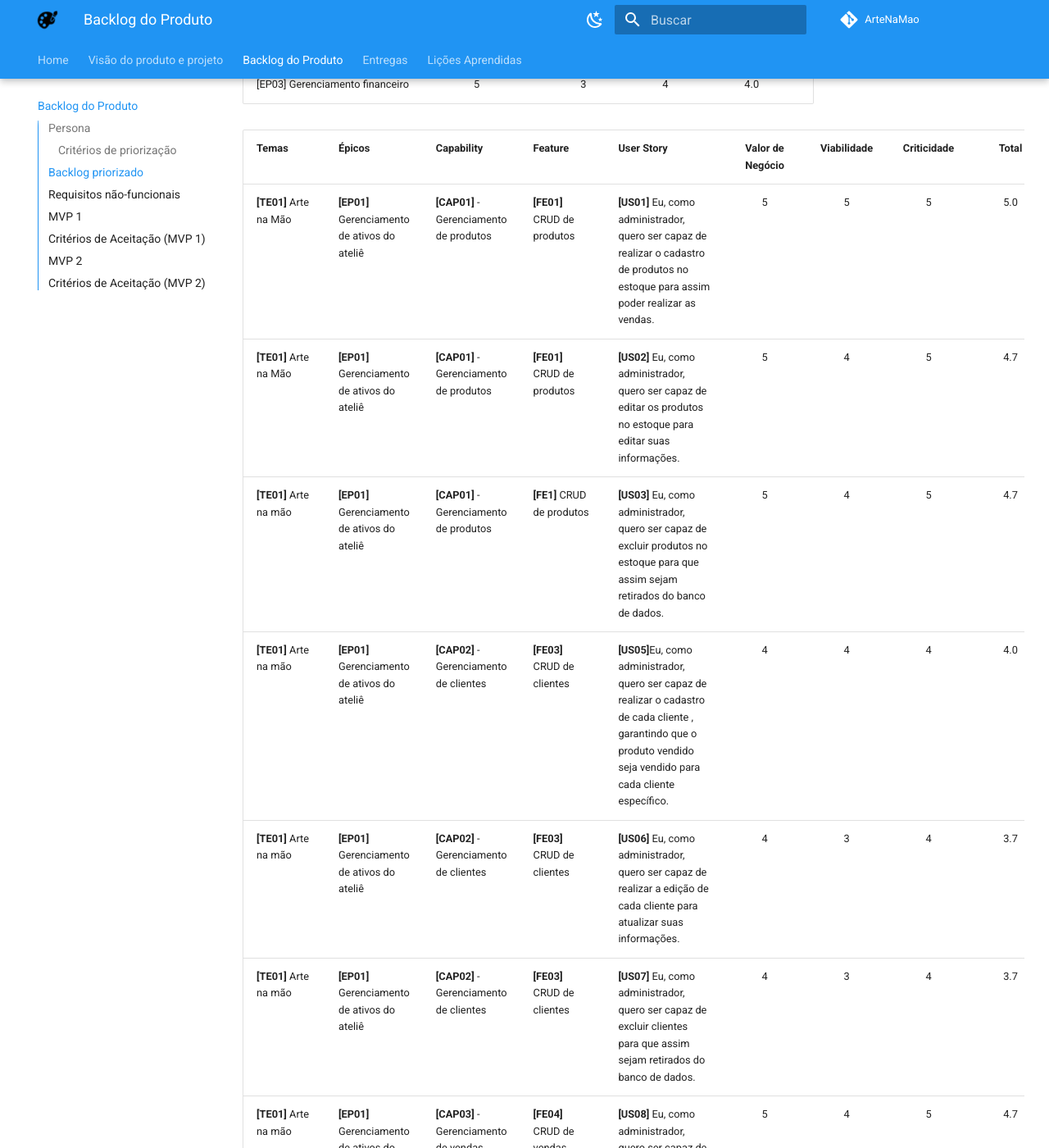
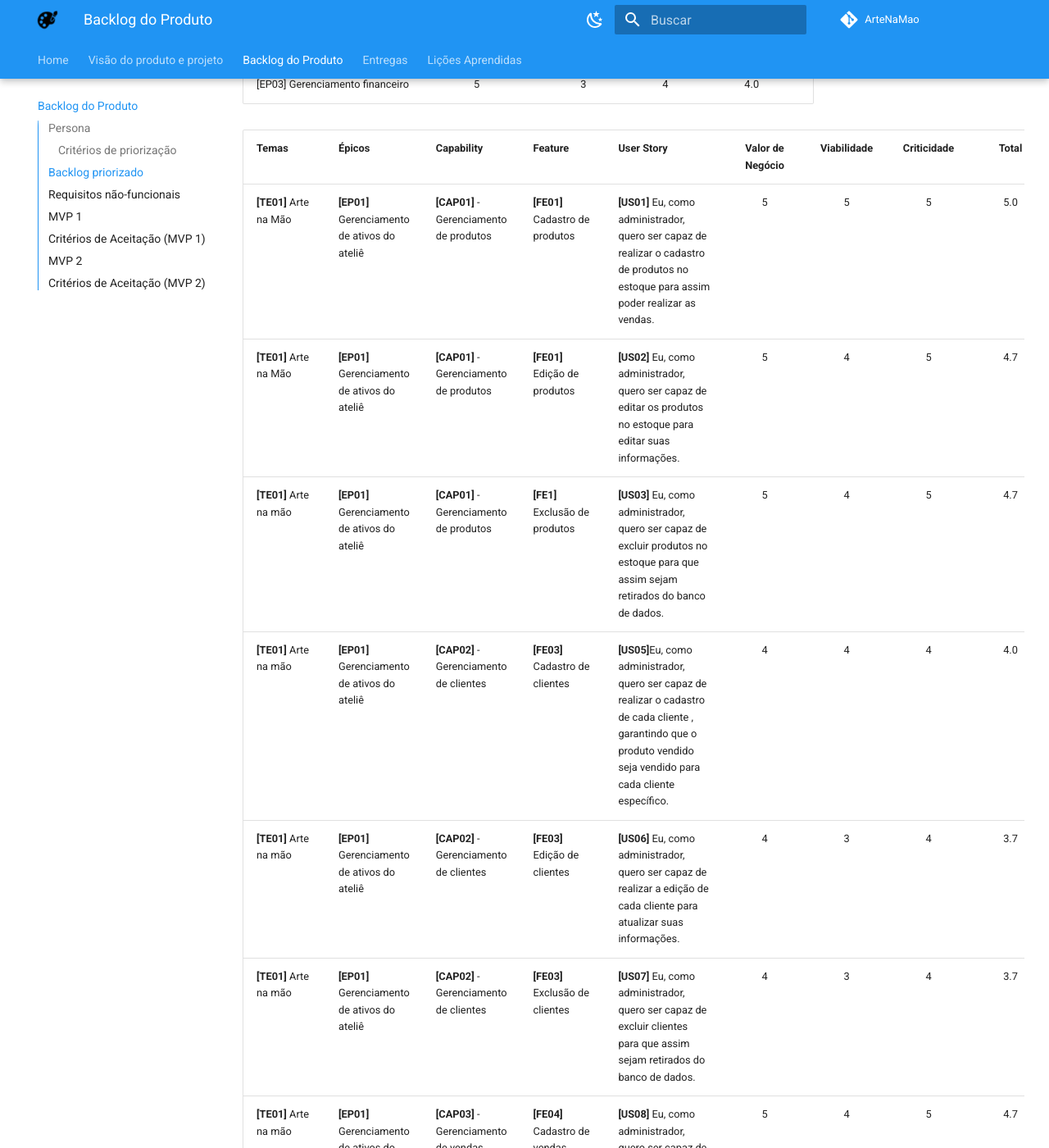
Before and after one commit to mdsreq-fga-unb/2023.2-ArteNaMao, an MkDocs documentation site: the page built from docs/backlog-do-produto/backlog-do-produto.md, in a window 1280 px wide and 1400 px high, scrolled down 1898 px. Shown: the whole window at 82% size. Built offline with MkDocs 1.6.1 and Material for MkDocs 9.7.7, drawn with Linux system fonts in a browser that asks for light colours; comment, search, counter and statistics services are not loaded; some of the changed text lies outside the part shown.

Commit message:
Fix general issues

```diff
--- a/docs/backlog-do-produto/backlog-do-produto.md
+++ b/docs/backlog-do-produto/backlog-do-produto.md
@@ -101,19 +101,19 @@ Nossos critérios vão de 1 a 5 e seu valor "total" é calculado pela média dos
 
 | Temas | Épicos | Capability | Feature | User Story | Valor de Negócio | Viabilidade | Criticidade | Total |
 | -------------------------------------- | ---------------------------------------------- | ---------------------------------------------    |----------------------------------------------- | ---------------------------------------------------------------------------------------------------------------------------------------------------------------------------------------------------------------------------------------------------------------------------------------------------------------- | :--------------------------------------------------------------------------------------------------------------------------------------------------------------------: | :---------: | :---------: | :---: |
-| <b>[TE01]</b> Arte na Mão         | <b>[EP01]</b> Gerenciamento de ativos do ateliê   |        <b>[CAP01]</b> - Gerenciamento de produtos  |   <b>[FE01]</b> CRUD de produtos    | <b>[US01]</b> Eu, como administrador, quero ser capaz de realizar o cadastro de produtos no estoque para assim poder realizar as vendas.|5      |     5     |     5     |  5.0  |
-| <b>[TE01]</b> Arte na Mão         | <b>[EP01]</b> Gerenciamento de ativos do ateliê   |        <b>[CAP01]</b> - Gerenciamento de produtos  |   <b>[FE01]</b> CRUD de produtos    | <b>[US02]</b> Eu, como administrador, quero ser capaz de editar os  produtos no estoque para editar suas informações.                                                      |5      |     4     |     5     |  4.7  |
-| <b>[TE01]</b> Arte na mão          | <b>[EP01]</b> Gerenciamento de ativos do ateliê   | <b>[CAP01]</b> - Gerenciamento de produtos   |   <b>[FE1]</b> CRUD de produtos          | <b>[US03]</b> Eu, como administrador, quero ser capaz de excluir produtos no estoque para que assim sejam retirados do banco de dados.                                                            |5      |     4     |     5     |  4.7  |
-| <b>[TE01]</b> Arte na mão         | <b>[EP01]</b>  Gerenciamento de ativos do ateliê   | <b>[CAP02]</b> - Gerenciamento de clientes     |   <b>[FE03]</b> CRUD de clientes        | <b>[US05]</b>Eu, como administrador, quero ser capaz de realizar o cadastro de cada cliente , garantindo que o produto vendido seja vendido para cada cliente específico.|4      |     4     |     4     |  4.0|
-| <b>[TE01]</b> Arte na mão         | <b>[EP01]</b>  Gerenciamento de ativos do ateliê  | <b>[CAP02]</b> - Gerenciamento de clientes  |   <b>[FE03]</b> CRUD de clientes          | <b>[US06]</b> Eu, como administrador, quero ser capaz de realizar a edição de cada cliente para atualizar suas informações.                                                |      4     |     3     |     4     |  3.7  |
-| <b>[TE01]</b> Arte na mão | <b>[EP01]</b> Gerenciamento de ativos do ateliê  | <b>[CAP02]</b> - Gerenciamento de clientes    |   <b>[FE03]</b> CRUD de clientes           | <b>[US07]</b>  Eu, como administrador, quero ser capaz de excluir clientes para que assim sejam retirados do banco de dados.                                                            |4     |     3     |     4     |  3.7  |
-| <b>[TE01]</b> Arte na mão | <b>[EP01]</b> Gerenciamento de ativos do ateliê  |       <b>[CAP03]</b> - Gerenciamento de vendas   |   <b>[FE04]</b> CRUD de vendas      | <b>[US08]</b> Eu, como administrador, quero ser capaz de realizar o cadastro de cada venda , garantindo que o produto vendido seja retirado do estoque.                                         |                                                                     5                                                                                   |     4     |     5     |  4.7  |
-| <b>[TE01]</b> Arte na mão | <b>[EP01]</b> Gerenciamento de ativos do ateliê   |  <b>[CAP03]</b> - Gerenciamento de vendas      |   <b>[FE04]</b> CRUD de vendas        | <b>[US09]</b> Eu, como administrador, quero ser capaz de realizar a edição de cada venda realizada para assim atualizar suas informações.                             |                                                                           5                                                                                   |     3     |     5     |  4.3  |
-| <b>[TE01]</b> Arte na mão | <b>[EP01]</b> Gerenciamento de ativos do ateliê   |  <b>[CAP03]</b> - Gerenciamento de vendas      |   <b>[FE04]</b> CRUD de vendas        | <b>[US10]</b> Eu, como administrador, quero ser capaz de realizar a exclusão de cada venda realizada para assim ser excluida no banco de dados.                             |                                5 |     3     |     5     |  4.3  |
+| <b>[TE01]</b> Arte na Mão         | <b>[EP01]</b> Gerenciamento de ativos do ateliê   |        <b>[CAP01]</b> - Gerenciamento de produtos  |   <b>[FE01]</b> Cadastro de produtos    | <b>[US01]</b> Eu, como administrador, quero ser capaz de realizar o cadastro de produtos no estoque para assim poder realizar as vendas.|5      |     5     |     5     |  5.0  |
+| <b>[TE01]</b> Arte na Mão         | <b>[EP01]</b> Gerenciamento de ativos do ateliê   |        <b>[CAP01]</b> - Gerenciamento de produtos  |   <b>[FE01]</b> Edição de produtos    | <b>[US02]</b> Eu, como administrador, quero ser capaz de editar os  produtos no estoque para editar suas informações.                                                      |5      |     4     |     5     |  4.7  |
+| <b>[TE01]</b> Arte na mão          | <b>[EP01]</b> Gerenciamento de ativos do ateliê   | <b>[CAP01]</b> - Gerenciamento de produtos   |   <b>[FE1]</b> Exclusão de produtos          | <b>[US03]</b> Eu, como administrador, quero ser capaz de excluir produtos no estoque para que assim sejam retirados do banco de dados.                                                            |5      |     4     |     5     |  4.7  |
+| <b>[TE01]</b> Arte na mão         | <b>[EP01]</b>  Gerenciamento de ativos do ateliê   | <b>[CAP02]</b> - Gerenciamento de clientes     |   <b>[FE03]</b> Cadastro de clientes        | <b>[US05]</b>Eu, como administrador, quero ser capaz de realizar o cadastro de cada cliente , garantindo que o produto vendido seja vendido para cada cliente específico.|4      |     4     |     4     |  4.0|
+| <b>[TE01]</b> Arte na mão         | <b>[EP01]</b>  Gerenciamento de ativos do ateliê  | <b>[CAP02]</b> - Gerenciamento de clientes  |   <b>[FE03]</b> Edição de clientes          | <b>[US06]</b> Eu, como administrador, quero ser capaz de realizar a edição de cada cliente para atualizar suas informações.                                                |      4     |     3     |     4     |  3.7  |
+| <b>[TE01]</b> Arte na mão | <b>[EP01]</b> Gerenciamento de ativos do ateliê  | <b>[CAP02]</b> - Gerenciamento de clientes    |   <b>[FE03]</b> Exclusão de clientes           | <b>[US07]</b>  Eu, como administrador, quero ser capaz de excluir clientes para que assim sejam retirados do banco de dados.                                                            |4     |     3     |     4     |  3.7  |
+| <b>[TE01]</b> Arte na mão | <b>[EP01]</b> Gerenciamento de ativos do ateliê  |       <b>[CAP03]</b> - Gerenciamento de vendas   |   <b>[FE04]</b> Cadastro de vendas      | <b>[US08]</b> Eu, como administrador, quero ser capaz de realizar o cadastro de cada venda , garantindo que o produto vendido seja retirado do estoque.                                         |                                                                     5                                                                                   |     4     |     5     |  4.7  |
+| <b>[TE01]</b> Arte na mão | <b>[EP01]</b> Gerenciamento de ativos do ateliê   |  <b>[CAP03]</b> - Gerenciamento de vendas      |   <b>[FE04]</b> Edição de vendas        | <b>[US09]</b> Eu, como administrador, quero ser capaz de realizar a edição de cada venda realizada para assim atualizar suas informações.                             |                                                                           5                                                                                   |     3     |     5     |  4.3  |
+| <b>[TE01]</b> Arte na mão | <b>[EP01]</b> Gerenciamento de ativos do ateliê   |  <b>[CAP03]</b> - Gerenciamento de vendas      |   <b>[FE04]</b> Exclusão de vendas        | <b>[US10]</b> Eu, como administrador, quero ser capaz de realizar a exclusão de cada venda realizada para assim ser excluida no banco de dados.                             |                                5 |     3     |     5     |  4.3  |
 | <b>[TE01]</b> Arte na mão        | <b>[EP01]</b> Gerenciamento de ativos do ateliê | <b>[CAP03]</b> - Gerenciamento de vendas |   <b>[FE04]</b> Histórico de transações | <b>[US12]</b> Eu, como administrador, quero ser capaz de visualizar um histórico de vendas em ordem cronológica para assim ter um controle melhor das transações/vendas.| 4                                                                                   |     3     |     3     |  3.3  |
-| <b>[TE01]</b> Arte na mão        | <b>[EP03]</b> Gerenciamento financeiro    | <b>[CAP06]</b> - Registro de despesas        |   <b>[FE08]</b> CRUD de despesas     | <b>[US18]</b>Eu, como administrador, quero ser capaz de realizar o cadastro de cada despesa , garantindo que o produto comprado seja registrado.                                      |                                                                                  4                                                                                   |     5     |     4     |  4.3  |
-| <b>[TE01]</b> Arte na mão       | <b>[EP03]</b> Gerenciamento financeiro     | <b>[CAP06]</b> - Registro de despesas            |   <b>[FE08]</b> CRUD de despesas   | <b>[US19]</b> Eu, como administrador, quero ser capaz de realizar a exclusão de cada despesa realizada para assim exclui-la no banco de dados.       |                                                                                  4                                                                                   |     4     |     4     |  4.0  |
-| <b>[TE01]</b> GArte na mão       | <b>[EP03]</b> Gerenciamneto financeiro     | <b>[CAP06]</b> - Registro de despesas          |   <b>[FE08]</b> CRUD de despesas     | <b>[US20]</b> Eu, como administrador, quero ser capaz de realizar a edição de cada despesa realizada para assim mudar suas informações.                   |                                                                                  4                                                                                   |     4     |     4     |  4.0  |
+| <b>[TE01]</b> Arte na mão        | <b>[EP03]</b> Gerenciamento financeiro    | <b>[CAP06]</b> - Registro de despesas        |   <b>[FE08]</b> Cadastro de despesas     | <b>[US18]</b>Eu, como administrador, quero ser capaz de realizar o cadastro de cada despesa , garantindo que o produto comprado seja registrado.                                      |                                                                                  4                                                                                   |     5     |     4     |  4.3  |
+| <b>[TE01]</b> Arte na mão       | <b>[EP03]</b> Gerenciamento financeiro     | <b>[CAP06]</b> - Registro de despesas            |   <b>[FE08]</b> Exclusão de despesas   | <b>[US19]</b> Eu, como administrador, quero ser capaz de realizar a exclusão de cada despesa realizada para assim exclui-la no banco de dados.       |                                                                                  4                                                                                   |     4     |     4     |  4.0  |
+| <b>[TE01]</b> GArte na mão       | <b>[EP03]</b> Gerenciamneto financeiro     | <b>[CAP06]</b> - Registro de despesas          |   <b>[FE08]</b> Edição de despesas     | <b>[US20]</b> Eu, como administrador, quero ser capaz de realizar a edição de cada despesa realizada para assim mudar suas informações.                   |                                                                                  4                                                                                   |     4     |     4     |  4.0  |
 | <b>[TE01]</b> Arte na mão        | <b>[EP02]</b> Gerenciamento de usuário |<b>[CAP04]</b> -Autenticar usuário no site |   <b>[FE06]</b> Login de usuário | <b>[US13]</b> Eu, como administrador, quero poder acessar a plataforma com e-mail e senha para assim ter privacidade de meus dados    |      5                                                                                   |     5     |     5     |  5.0  |
 | <b>[TE01]</b> Arte na mão                 | <b>[EP02]</b> Gerenciamento de usuário | <b>[CAP04]</b> -Autenticar usuário no site        |   <b>[FE07]</b> Logout de usuário    | <b>[US14]</b> Eu, como administrador, quero poder fazer logout da minha plataforma de forma segura para assim ter privacidade dos meus dados                         |                                                                                  4                                                                                   |    4     |     4     |  4.0  |
 | <b>[TE01]</b> Arte na mão                 | <b>[EP03]</b> Gerenciamneto financeiro |<b>[CAP05]</b> Controle monetário           |   <b>[FE07]</b> Visualizar informações  | <b>[US15]</b>  Eu, como administrador, quero poder ver minha receita com as vendas para assim poder ter noção de quanto ganhei em determinado mês                                           |                                                                                  3                                                                                   |     3     |     2     |  2.7  |
```
Also changed, not shown: docs/index.md (+5 -0 lines), docs/visao-produto-projeto/visao-projeto.md (+2 -2 lines), site/backlog-do-produto/backlog-do-produto/index.html, site/licoes/unidade-2/index.html, site/search/search_index.json, site/visao-produto-projeto/visao-projeto/index.html, 1 other file.
